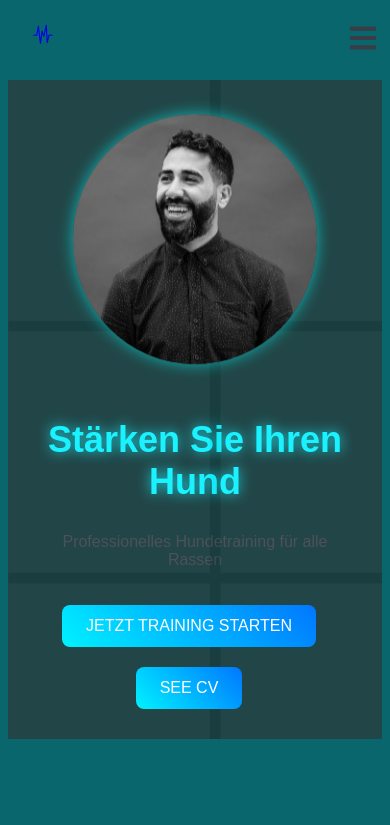
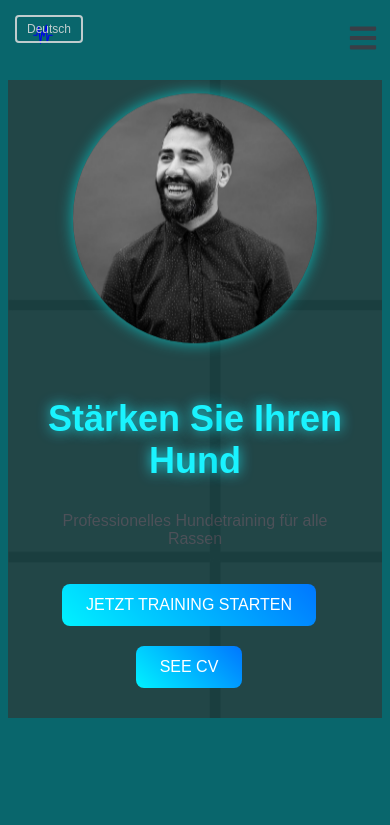
Before and after one commit to ahmad-mj/react-portfolio, a React (Create React App) app: page / in a window 390 px wide. Shown: the top 825 px of the page. Built offline with nearby package versions, Linux system fonts and the light colour scheme; a web font is replaced by a local one.

Commit message:
Add style to languageToggle

```diff
--- a/src/components/languageToggle.jsx
+++ b/src/components/languageToggle.jsx
@@ -1,13 +1,15 @@
-import React from 'react';
-import { useLanguage } from '../context/LanguageContext';
+import React from "react";
+import { useLanguage } from "../context/LanguageContext";
 
 const LanguageToggle = () => {
   const { language, toggleLanguage } = useLanguage();
 
   return (
-    <button onClick={toggleLanguage} className="lang-toggle">
-      {language === 'en' ? 'Deutsch' : 'English'}
-    </button>
+    <div className="language-toggle">
+      <button onClick={toggleLanguage} className="lang-toggle">
+        {language === "en" ? "Deutsch" : "English"}
+      </button>
+    </div>
   );
 };
 
--- a/src/global.scss
+++ b/src/global.scss
@@ -93,3 +93,38 @@ h1, h2, h3, h4, h5, h6 {
     display: none;
   }
 }
+
+// LanguageToggle
+.language-toggle {
+  position: absolute;
+  top: 20px;
+  left: 20px;
+  z-index: 100000;
+
+  button {
+    background-color: transparent;
+    border: 2px solid var(--theme-main-color);
+    color: var(--theme-main-color);
+    padding: 6px 12px;
+    font-size: 14px;
+    border-radius: 4px;
+    cursor: pointer;
+    transition: all 0.3s ease;
+
+    &:hover {
+      background-color: var(--theme-main-color);
+      color: var(--theme-background-color);
+    }
+  }
+
+  @media (max-width: 768px) {
+    position: fixed;
+    top: 15px;
+    left: 15px;
+
+    button {
+      font-size: 12px;
+      padding: 5px 10px;
+    }
+  }
+}
```
